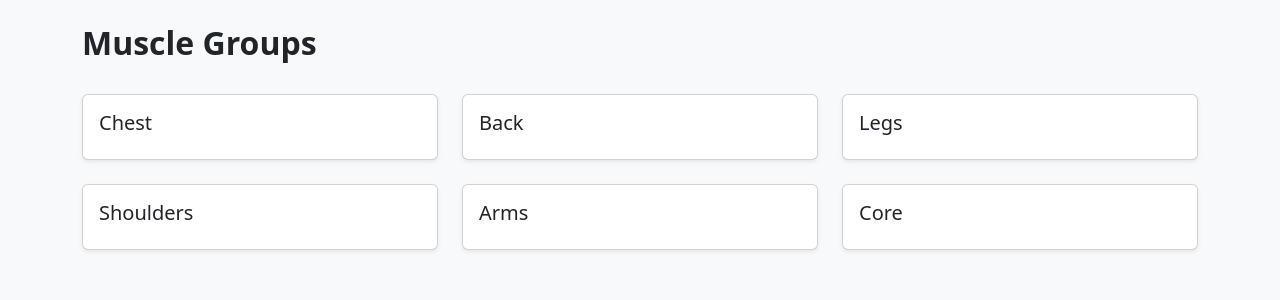
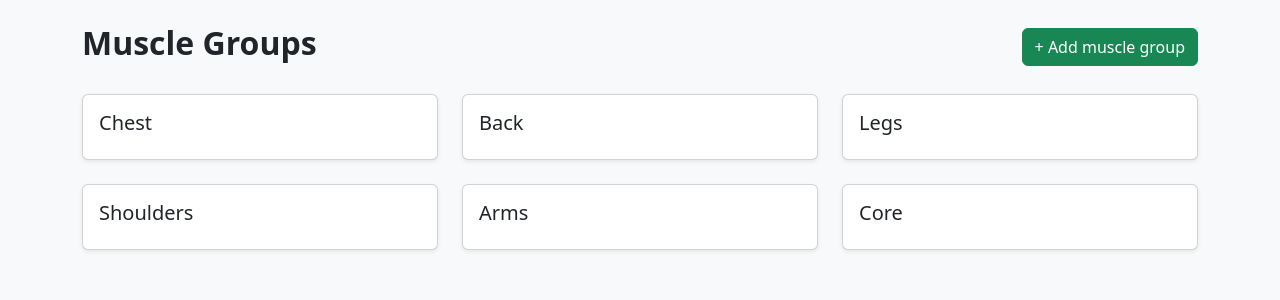
Before and after one commit to MateuszRuszczynski/GymBro, a Django app: page /musclegroups/ in a window 1280 px wide. Shown: the part 56-356 px from the top of the page. Run offline with Django 5.2, Linux system fonts and the light colour scheme; data comes from the database, SQL or seed files in the repository.

Commit message:
feat: create add button for each model

```diff
--- a/templates/tracker/exercise_list.html
+++ b/templates/tracker/exercise_list.html
@@ -8,6 +8,9 @@
       <h2 class="fw-bold mb-0">Exercise Library</h2>
       <p class="text-muted small mb-0">{{ exercises|length }} exercises total</p>
     </div>
+    <a href="{% url 'tracker:exercise-create' %}" class="btn btn-success">
+      + Add Exercise
+    </a>
   </div>
 
   <div class="card shadow-sm">
--- a/templates/tracker/gymuser_list.html
+++ b/templates/tracker/gymuser_list.html
@@ -8,6 +8,9 @@
       <h2 class="fw-bold mb-0">Members</h2>
       <p class="text-muted small mb-0">{{ gym_users|length }} members total</p>
     </div>
+    <a href="{% url 'tracker:gym-user-create' %}" class="btn btn-success">
+      + Add user
+    </a>
   </div>
 
   <div class="card shadow-sm">
--- a/templates/tracker/musclegroup_form.html
+++ b/templates/tracker/musclegroup_form.html
@@ -8,5 +8,5 @@
   {% endif %}
 {% endblock %}
 {% block cancel_url %}
-  {% url 'tracker:muscle-group-listt' %}
+  {% url 'tracker:muscle-group-list' %}
 {% endblock %}
--- a/templates/tracker/musclegroup_list.html
+++ b/templates/tracker/musclegroup_list.html
@@ -5,12 +5,15 @@
 {% block content %}
   <div class="d-flex justify-content-between align-items-center mb-4">
     <h2 class="fw-bold">Muscle Groups</h2>
+    <a href="{% url 'tracker:muscle-group-create' %}" class="btn btn-success">
+      + Add muscle group
+    </a>
   </div>
 
   <div class="row row-cols-1 row-cols-md-3 g-4">
     {% for muscle_group in muscle_groups %}
       <a href="{% url 'tracker:muscle-group-detail' pk=muscle_group.pk %}"
-      class="text-decoration-none">
+         class="text-decoration-none">
         <div class="col">
           <div class="card h-100 shadow-sm">
             <div class="card-body">
--- a/templates/tracker/workoutlog_list.html
+++ b/templates/tracker/workoutlog_list.html
@@ -5,6 +5,9 @@
 {% block content %}
   <div class="d-flex justify-content-between align-items-center mb-4">
     <h2 class="fw-bold">Workout Logs</h2>
+    <a href="{% url 'tracker:workout-log-create' %}" class="btn btn-success">
+      + Add workout log
+    </a>
   </div>
 
   <div class="row row-cols-1 row-cols-md-3 g-4">
--- a/templates/tracker/workoutplan_list.html
+++ b/templates/tracker/workoutplan_list.html
@@ -5,6 +5,9 @@
 {% block content %}
   <div class="d-flex justify-content-between align-items-center mb-4">
     <h2 class="fw-bold">Workout Plans</h2>
+    <a href="{% url 'tracker:workout-plan-create' %}" class="btn btn-success">
+      + Add workout plan
+    </a>
   </div>
 
   <div class="row row-cols-1 row-cols-md-3 g-4">
--- a/tracker/urls.py
+++ b/tracker/urls.py
@@ -10,7 +10,7 @@ urlpatterns = [
     path("exercises/create/", views.ExerciseCreateView.as_view(), name="exercise-create"),
     path("exercises/<int:pk>/", views.ExerciseDetailView.as_view(), name="exercise-detail"),
     path("musclegroups/", views.MuscleGroupListView.as_view(), name="muscle-group-list"),
-    path("musclegroups/create/", views.MuscleGroupCreateView.as_view(), name="musclegroup-create"),
+    path("musclegroups/create/", views.MuscleGroupCreateView.as_view(), name="muscle-group-create"),
     path("musclegroups/<int:pk>/", views.MuscleGroupDetailView.as_view(), name="muscle-group-detail"),
     path("gymusers/", views.GymUserListView.as_view(), name="gym-user-list"),
     path("gymusers/create/", views.GymUserCreateView.as_view(), name="gym-user-create"),
--- a/tracker/views.py
+++ b/tracker/views.py
@@ -23,6 +23,7 @@ class ExerciseDetailView(DetailView):
 class ExerciseCreateView(CreateView):
     model = Exercise
     success_url = reverse_lazy("tracker:exercise-list")
+    fields = "__all__"
 
 
 class MuscleGroupListView(ListView):
@@ -38,6 +39,7 @@ class MuscleGroupDetailView(DetailView):
 class MuscleGroupCreateView(CreateView):
     model = MuscleGroup
     success_url = reverse_lazy("tracker:muscle-group-list")
+    fields = "__all__"
 
 
 class GymUserListView(ListView):
@@ -75,6 +77,7 @@ class WorkoutLogDetailView(DetailView):
 class WorkoutLogCreateView(CreateView):
     model = WorkoutLog
     success_url = reverse_lazy("tracker:workout-log-list")
+    fields = "__all__"
 
 
 class WorkoutPlanListView(ListView):
@@ -91,3 +94,4 @@ class WorkoutPlanDetailView(DetailView):
 class WorkoutPlanCreateView(CreateView):
     model = WorkoutPlan
     success_url = reverse_lazy("tracker:workout-plan-list")
+    fields = "__all__"
```
